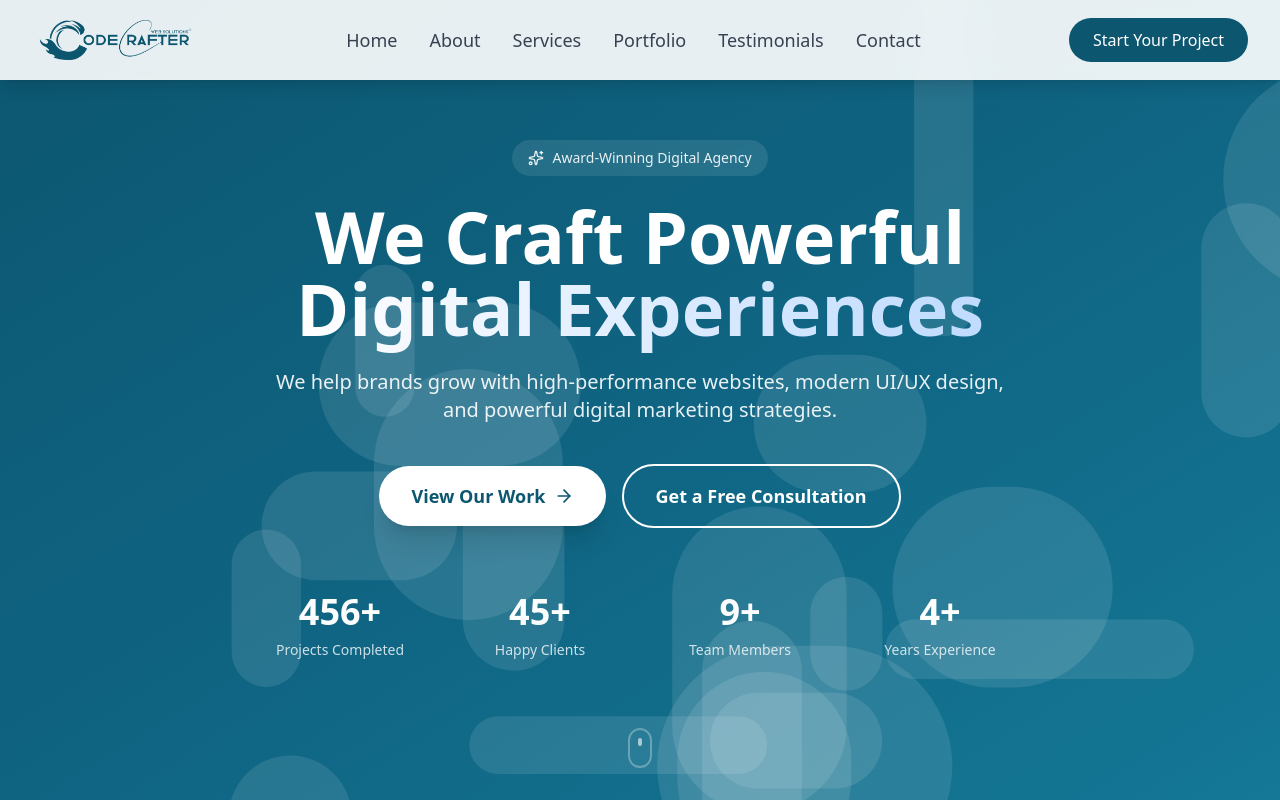
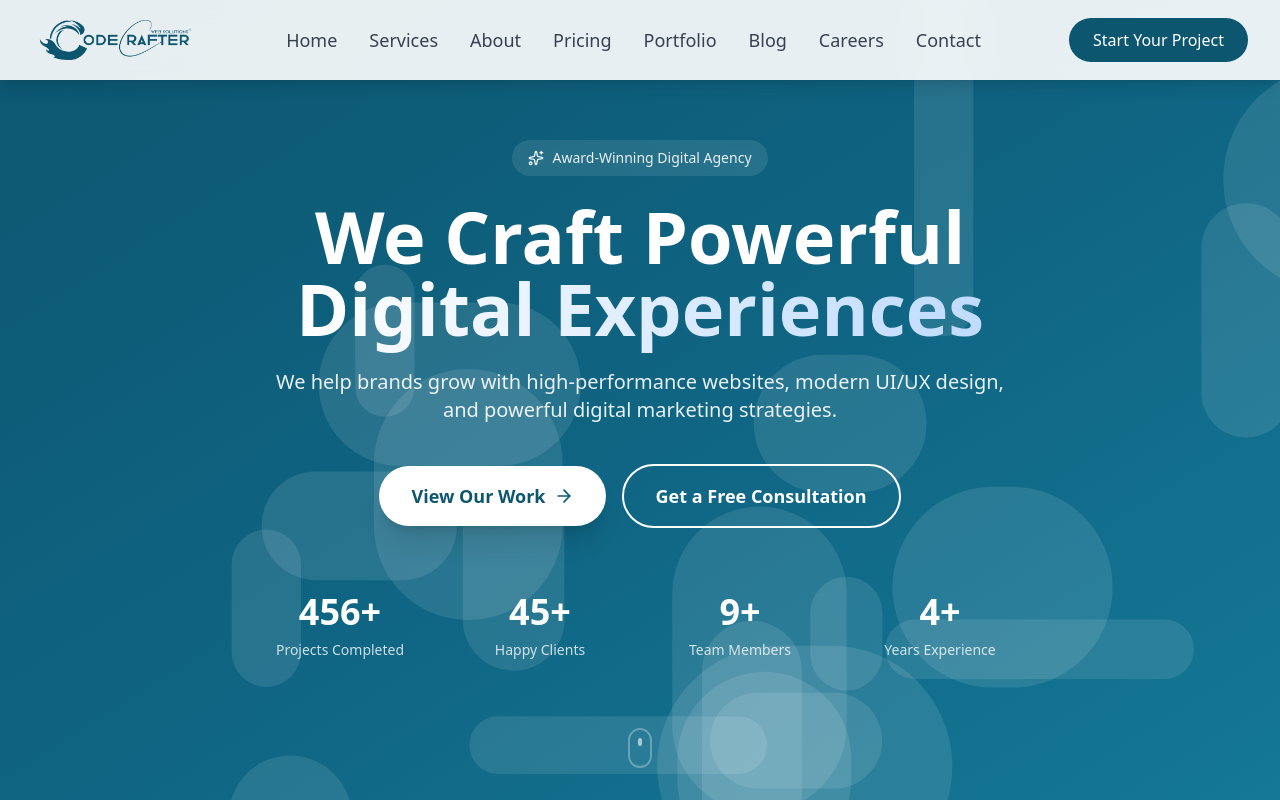
Before and after one commit to yashtrivedi1234/ccws, a React (Vite) app: page / in a window 1280 px wide. Shown: the top 802 px of the page. Built offline with nearby package versions, Linux system fonts and the light colour scheme.

Commit message:
Added something

```diff
--- a/src/components/Header.tsx
+++ b/src/components/Header.tsx
@@ -8,10 +8,12 @@ const Header = () => {
 
   const navLinks = [
     { name: 'Home', href: '#home' },
+     { name: 'Services', href: '#services' },
     { name: 'About', href: '#about' },
-    { name: 'Services', href: '#services' },
+   { name: 'Pricing', href: '#pricing' },
     { name: 'Portfolio', href: '#portfolio' },
-    { name: 'Testimonials', href: '#testimonials' },
+    { name: 'Blog', href: '#blog' },
+    { name: 'Careers', href: '#careers' },
     { name: 'Contact', href: '#contact' },
   ];
 
```
